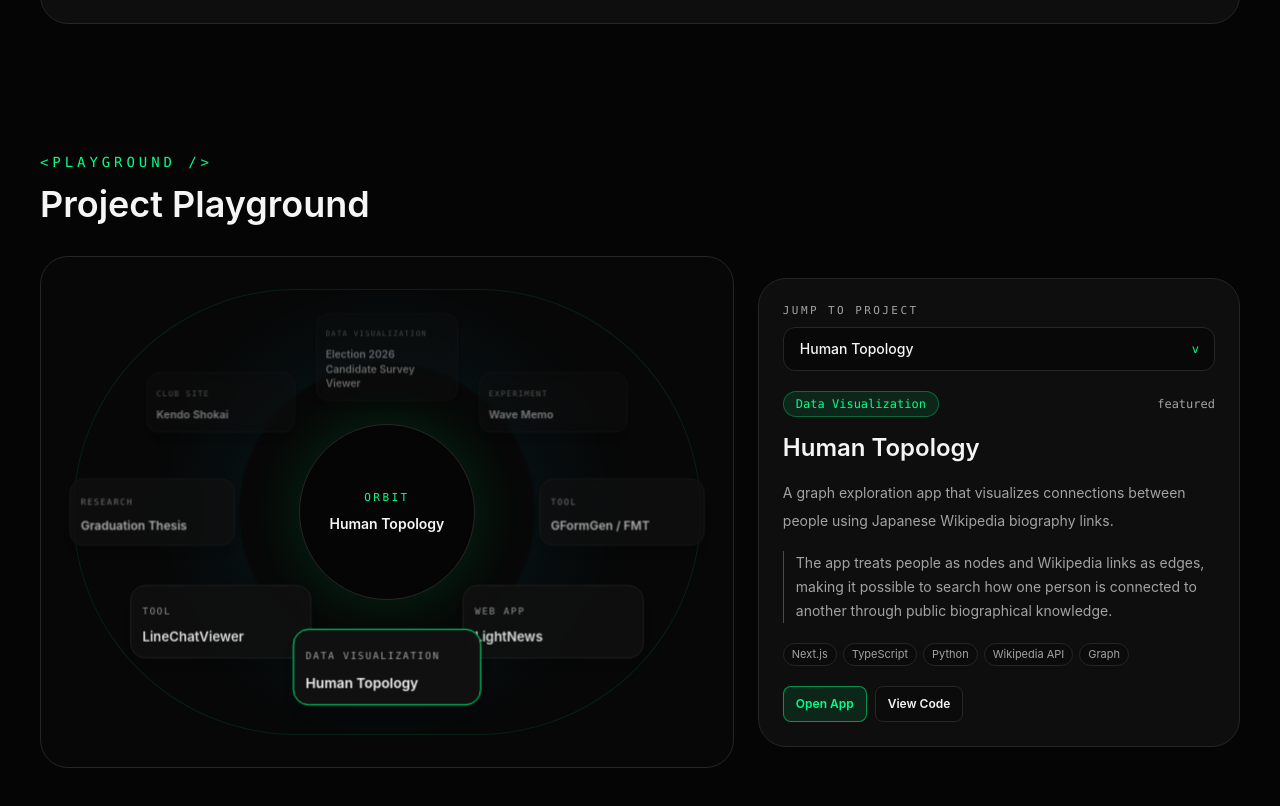
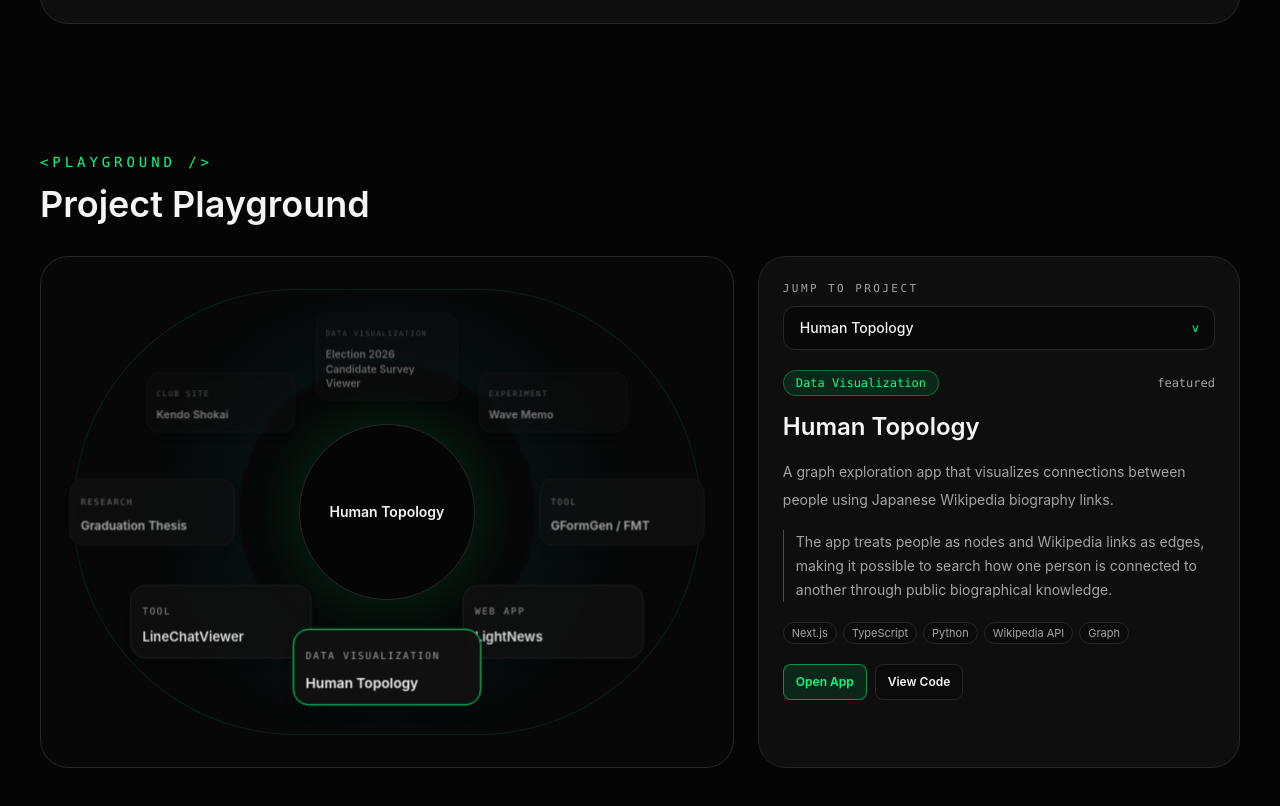
Before and after one commit to ryouy/profile, a Next.js app: page / in a window 1280 px wide. Shown: the part 1188-1994 px from the top of the page. Built offline with nearby package versions, Linux system fonts and the light colour scheme.

Commit message:
Align project panels

```diff
--- a/src/components/Projects.tsx
+++ b/src/components/Projects.tsx
@@ -138,7 +138,7 @@ export function Projects() {
     <section id="projects" className="py-16 sm:py-20">
       <SectionHeader eyebrow="<playground />" title="Project Playground" />
 
-      <div className="grid gap-6 lg:grid-cols-[1.18fr_0.82fr] lg:items-center">
+      <div className="grid items-stretch gap-6 lg:grid-cols-[1.18fr_0.82fr]">
         <div
           className="relative h-[28rem] overflow-hidden rounded-[1.75rem] border border-border bg-[#080808]/90 touch-none select-none sm:h-[32rem]"
           onPointerDown={(event) => {
@@ -197,8 +197,7 @@ export function Projects() {
           <div className="absolute inset-8 rounded-full border border-accent/10 bg-[radial-gradient(circle,rgba(0,255,136,0.08)_0%,transparent_38%,rgba(0,212,255,0.04)_39%,transparent_64%)]" />
           <div className="absolute left-1/2 top-1/2 h-36 w-36 -translate-x-1/2 -translate-y-1/2 rounded-full border border-border bg-[#050505] shadow-[0_0_60px_rgba(0,255,136,0.08)] sm:h-44 sm:w-44">
             <div className="flex h-full flex-col items-center justify-center px-5 text-center">
-              <p className="font-mono text-[11px] uppercase tracking-[0.22em] text-accent">orbit</p>
-              <p className="mt-2 text-sm font-semibold leading-5 text-text">{activeProject.title}</p>
+              <p className="text-sm font-semibold leading-5 text-text">{activeProject.title}</p>
             </div>
           </div>
 
@@ -233,7 +232,7 @@ export function Projects() {
           })}
         </div>
 
-        <article className="rounded-[1.75rem] border border-border bg-surface/85 p-6 backdrop-blur">
+        <article className="flex h-full flex-col rounded-[1.75rem] border border-border bg-surface/85 p-6 backdrop-blur">
           <label className="mb-5 block">
             <span className="mb-2 block font-mono text-[11px] uppercase tracking-[0.22em] text-muted">
               Jump to project
```
